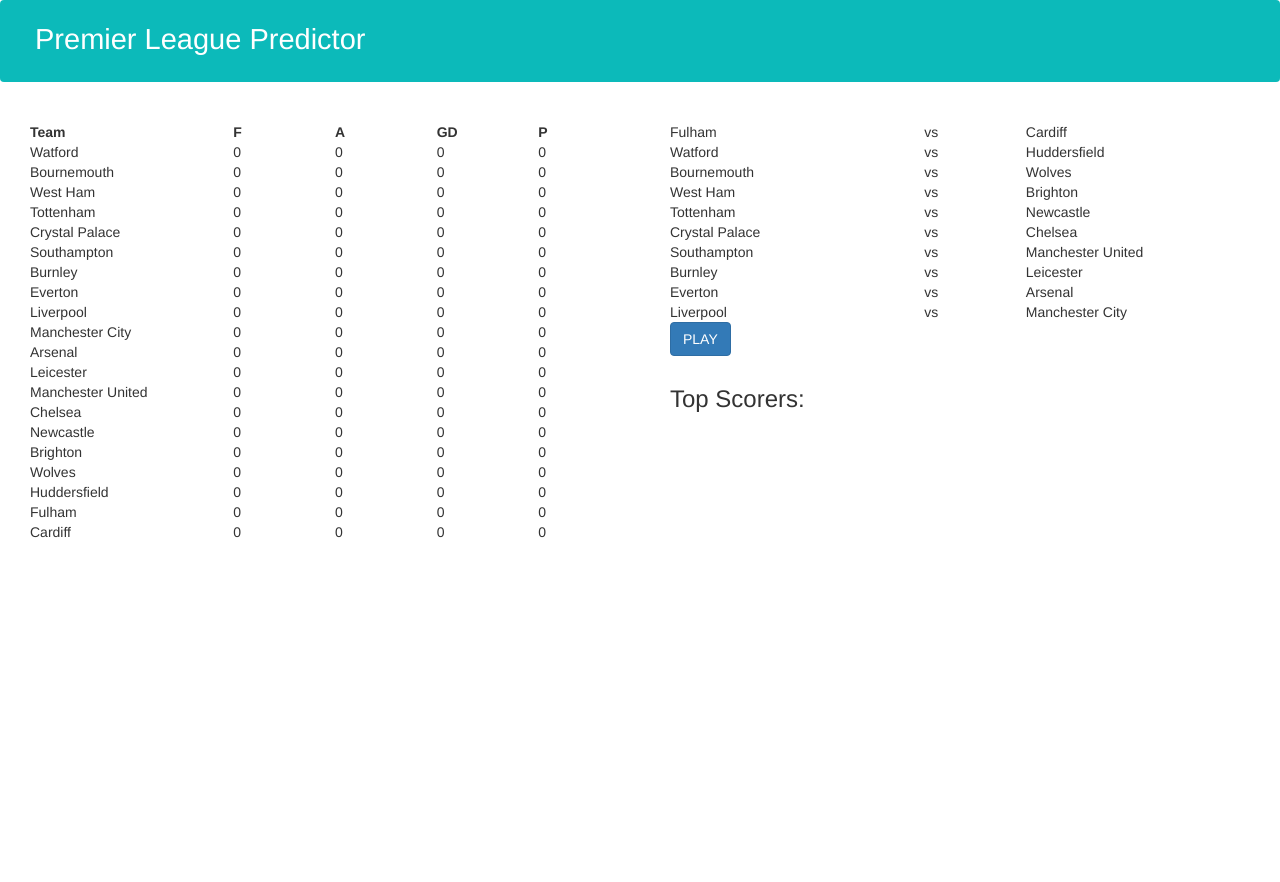
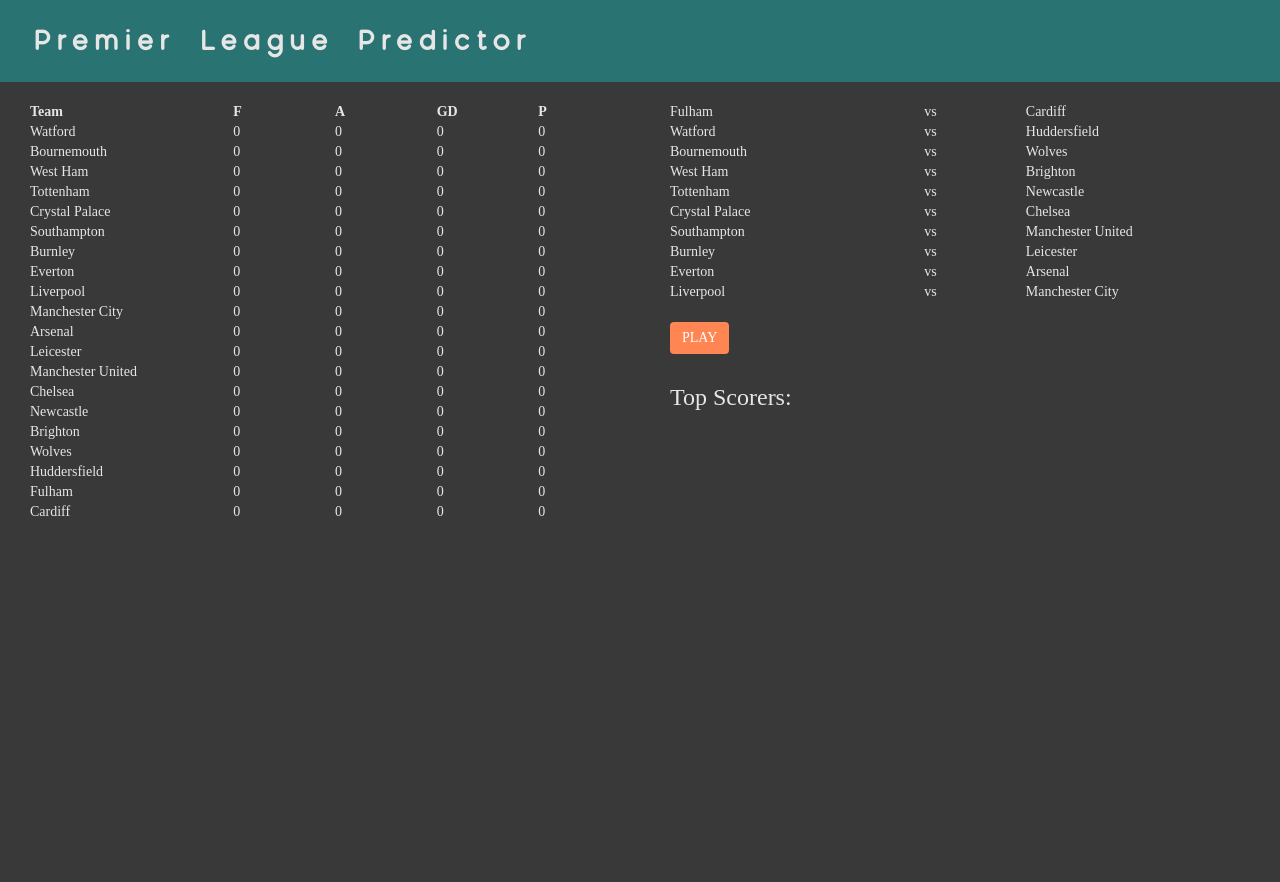
Before and after one commit to jamespjbennett/premier-league-predictor, a PHP site: page / in a window 1280 px wide. Before the commit the page ends 538 px from the top, so only its background shows below. Run offline with PHP 8.4, Linux system fonts and the light colour scheme; some libraries are stand-ins or nearby versions.

Commit message:
style changes

```diff
--- a/css/main.css
+++ b/css/main.css
@@ -7,11 +7,49 @@ li{
     margin-left: -15px;
 }
 .navbar{
-	background: #0CBABA;
-	color:white;
+    background: #297373;
+    color: #E6E6E6;
+    margin-bottom: 0;
+    border-radius: 0px;
 }
 
 .navbar-brand{
 	padding: 8px 34px!important;
 	font-size: 29px!important;
+	font-family: Moon2-bold;
+	letter-spacing: 7px;
 }
+
+.btn-primary{
+	color: #fff;
+	background-color: #FF8552;
+	border-color:none!important;
+	border: none;
+	margin-top: 20px;
+}
+
+.btn-primary:hover{
+	background:#297373
+}
+
+.main-wrapper{
+	background: #39393A!important;
+	color: #E6E6E6;
+	height:100vh;
+	font-family: avenir;
+}
+
+@font-face {
+	font-family: Moon2-regular;
+	src: url('../fonts/Moon2.0-Regular.otf');
+}
+
+@font-face {
+	font-family: Moon2-light;
+	src: url('../fonts/Moon2.0-Light.otf');
+}
+
+@font-face {
+	font-family: Moon2-bold;
+	src: url('../fonts/Moon2.0-Bold.otf');
+}
--- a/home.html
+++ b/home.html
@@ -19,6 +19,7 @@
         <nav class="navbar navbar-light bg-light">
             <span class="navbar-brand mb-0 h1">Premier League Predictor</span>
         </nav>
+        <div class="main-wrapper">
             <div class="col-xs-12">
                 <div class="col-xs-6">
                    <h2 id="winner"></h2>
```
Also changed, not shown: fonts/Moon2.0-Bold.otf (added), fonts/Moon2.0-Light.otf (added), fonts/Moon2.0-Regular.otf (added), 1 other file.
